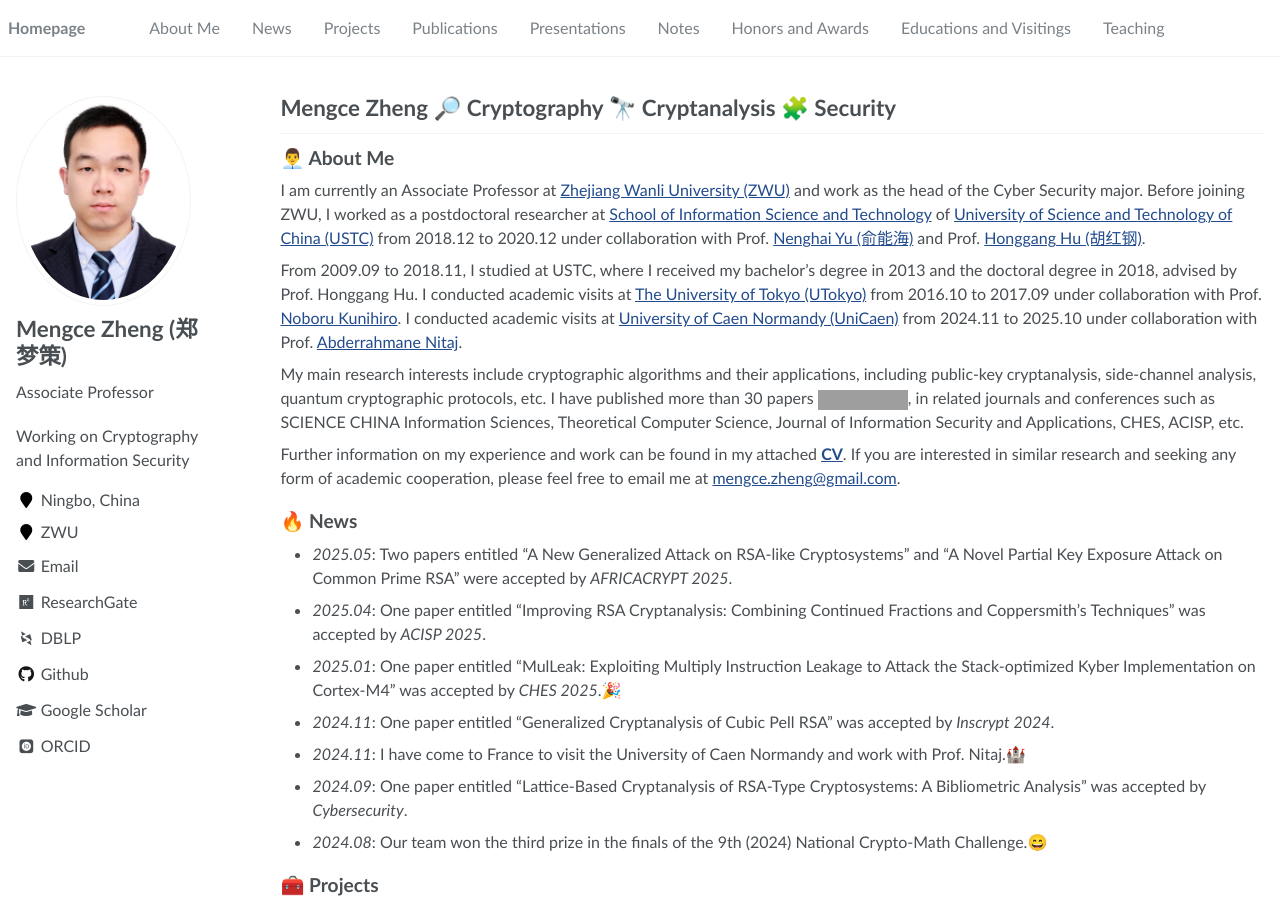
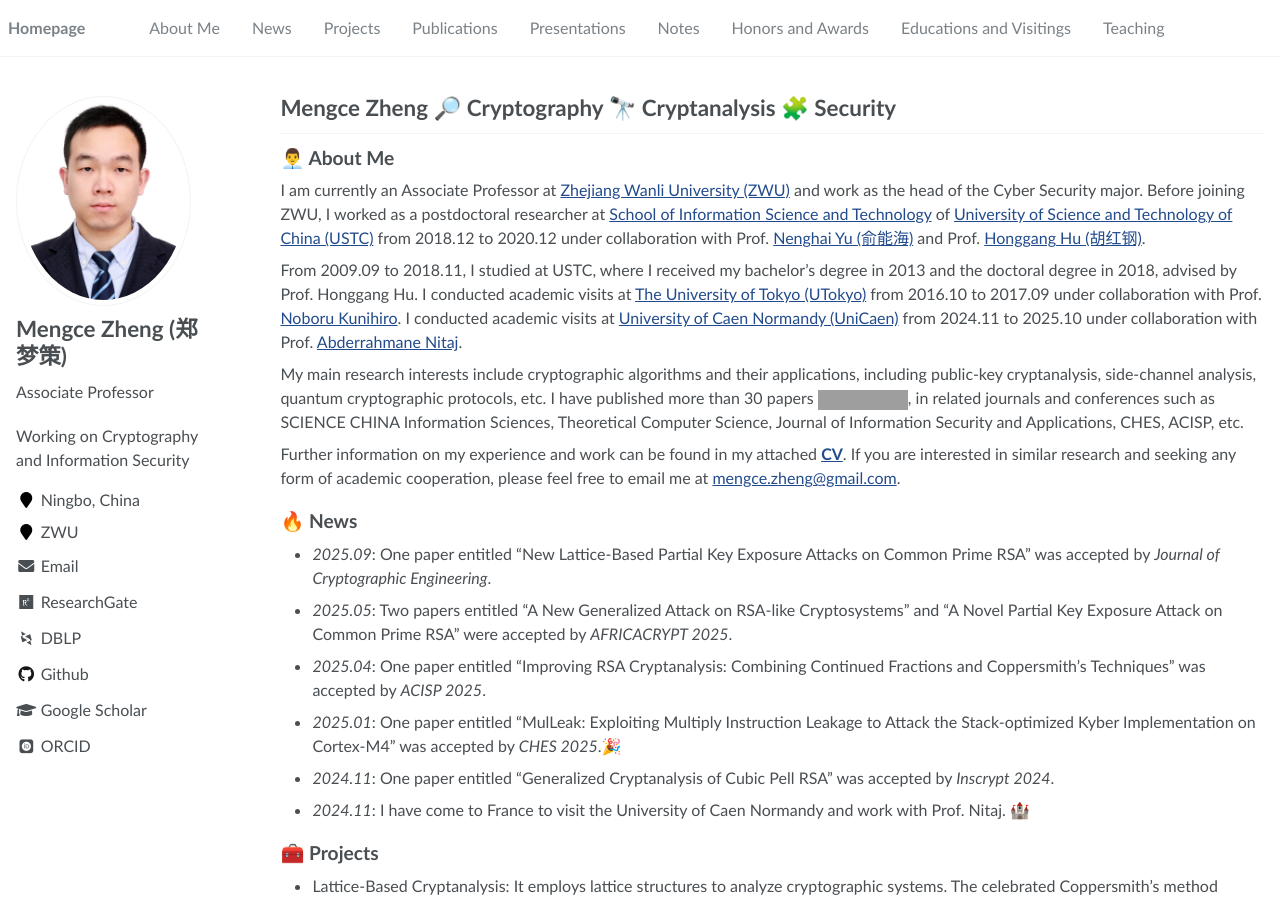
Before and after one commit to MengceZheng/MengceZheng.github.io, a Jekyll site: the page built from _pages/about.md, in a window 1280 px wide and 900 px high. Built offline with Jekyll 4.4.1, drawn with Linux system fonts in a browser that asks for light colours; some web fonts are replaced; grey boxes are pictures that could not be loaded.

Commit message:
docs: update about.md

```diff
--- a/_pages/about.md
+++ b/_pages/about.md
@@ -31,13 +31,12 @@ If you are interested in similar research and seeking any form of academic coope
 
 ## 🔥 News
 
+- *2025.09*: One paper entitled "New Lattice-Based Partial Key Exposure Attacks on Common Prime RSA" was accepted by *Journal of Cryptographic Engineering*.
 - *2025.05*: Two papers entitled "A New Generalized Attack on RSA-like Cryptosystems" and "A Novel Partial Key Exposure Attack on Common Prime RSA" were accepted by *AFRICACRYPT 2025*.
 - *2025.04*: One paper entitled "Improving RSA Cryptanalysis: Combining Continued Fractions and Coppersmith's Techniques" was accepted by *ACISP 2025*.
 - *2025.01*: One paper entitled "MulLeak: Exploiting Multiply Instruction Leakage to Attack the Stack-optimized Kyber Implementation on Cortex-M4" was accepted by *CHES 2025*.🎉
 - *2024.11*: One paper entitled "Generalized Cryptanalysis of Cubic Pell RSA" was accepted by *Inscrypt 2024*.
-- *2024.11*: I have come to France to visit the University of Caen Normandy and work with Prof. Nitaj.🏰
-- *2024.09*: One paper entitled "Lattice-Based Cryptanalysis of RSA-Type Cryptosystems: A Bibliometric Analysis" was accepted by *Cybersecurity*.
-- *2024.08*: Our team won the third prize in the finals of the 9th (2024) National Crypto-Math Challenge.😄
+- *2024.11*: I have come to France to visit the University of Caen Normandy and work with Prof. Nitaj. 🏰
 
 ## 🧰 Projects
 
```
